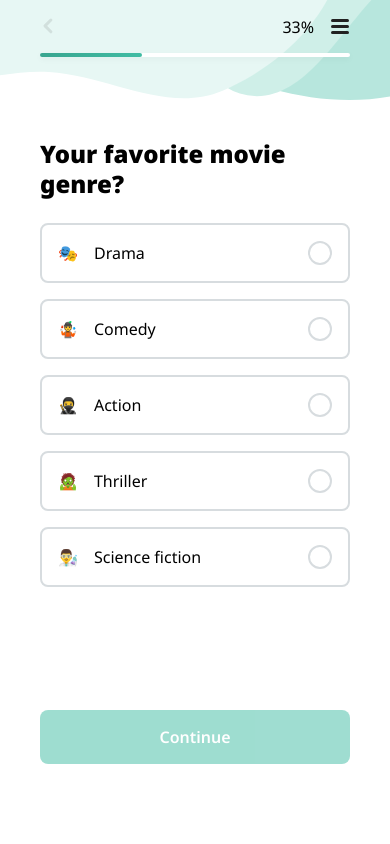
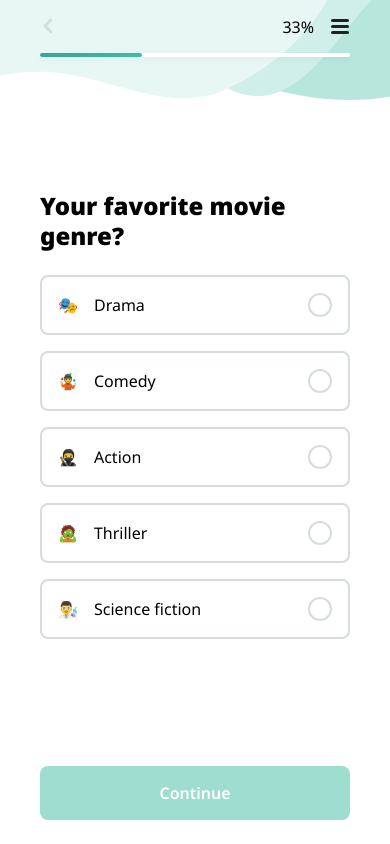
Before and after one commit to livedder44/QuizMovie, a React (Vite) app: page / in a window 390 px wide. Built offline with nearby package versions, Linux system fonts and the light colour scheme.

Commit message:
prjctNewButton

```diff
--- a/src/components/Button.scss
+++ b/src/components/Button.scss
@@ -34,6 +34,6 @@
 
 @media (max-width: 480px) {
     .button-continue {
-        margin: 64px 0 80px 0 16px;
+        margin: 16px 0 24px 0 ;
     }
 }
```
